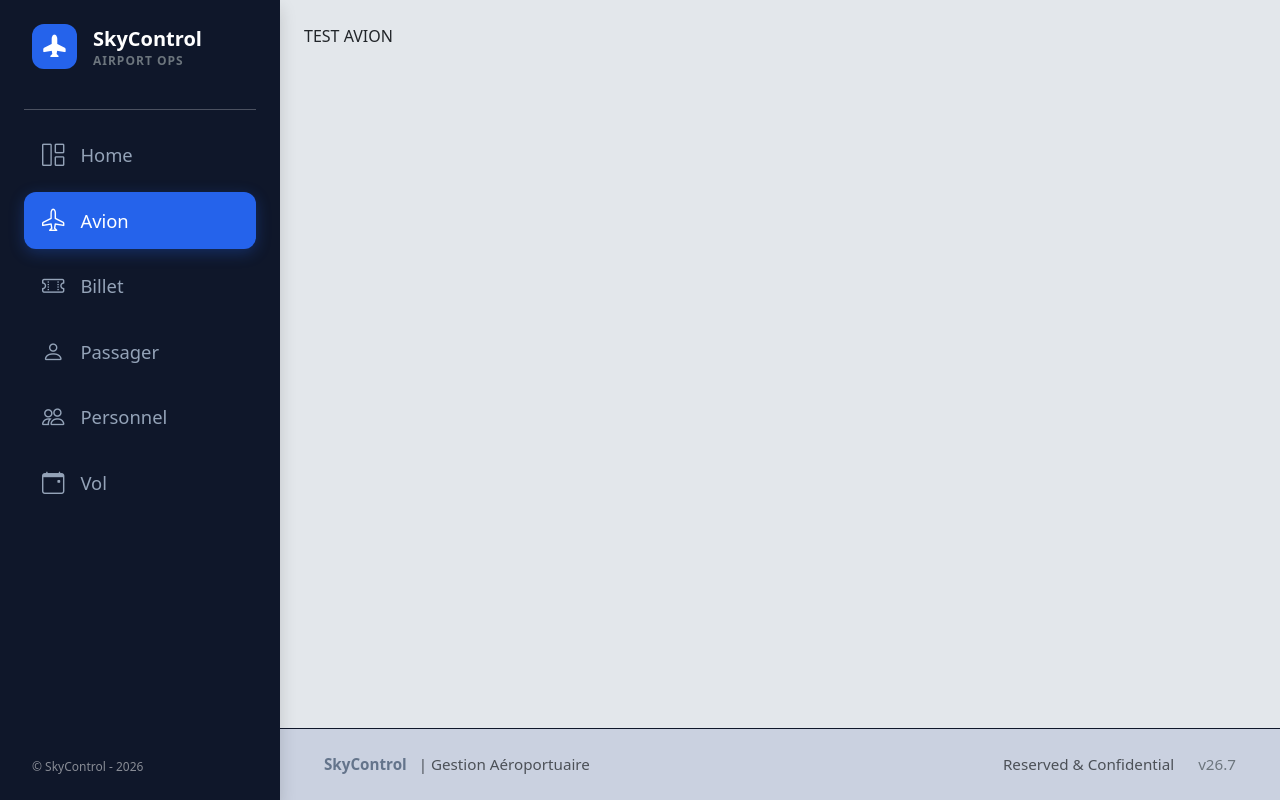
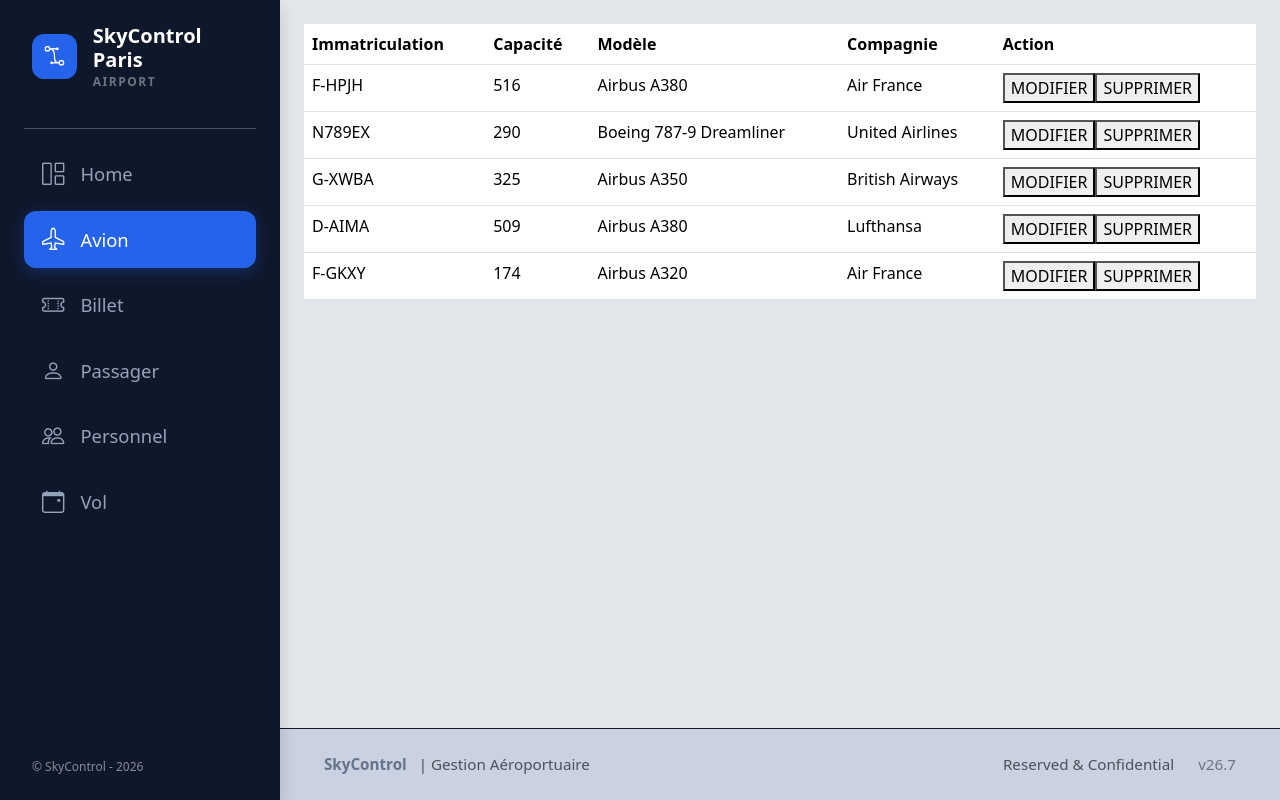
Before and after one commit to Palouziii/SkyControl, a React (Vite) app: page /Avion in a window 1280 px wide. Built offline with nearby package versions, Linux system fonts and the light colour scheme.

Commit message:
+ Affichage Avions avec des fakeData

```diff
--- /dev/null
+++ b/src/components/Avion/AvionCard.jsx
@@ -0,0 +1,36 @@
+import avionService from "../../services/AvionService";
+
+export default function AvionCard() {
+  const avions = avionService.getAll();
+
+  return (
+    <>
+      <table className="table table-strepid">
+        <thead>
+          <tr>
+            <th>Immatriculation</th>
+            <th>Capacité</th>
+            <th>Modèle</th>
+            <th>Compagnie</th>
+            <th>Action</th>
+          </tr>
+        </thead>
+
+        <tbody>
+          {avions.map((avion) => (
+            <tr key={avion.immatriculation}>
+              <td>{avion.immatriculation}</td>
+              <td>{avion.capacite}</td>
+              <td>{avion.modele}</td>
+              <td>{avion.compagnie}</td>
+              <td>
+                <button>MODIFIER</button>
+                <button>SUPPRIMER</button>
+              </td>
+            </tr>
+          ))}
+        </tbody>
+      </table>
+    </>
+  );
+}
--- a/src/components/Layout.jsx
+++ b/src/components/Layout.jsx
@@ -2,21 +2,18 @@
 import "../css/SideBar.css";
 import "../css/Footer.css";
 
-export default function Layout({children}) {
+export default function Layout({ children }) {
   return (
     <div className="layout-container">
       <header className="sidebar-container shadow">
         <div className="d-flex align-items-center mb-4 ps-2">
           <div className="brand-icon-box me-3">
-            <i className="bi bi-airplane-fill text-white fs-4"></i>
+            <i className="bi bi-bezier2 text-white fs-4"></i>
           </div>
           <div className="lh-1">
-            <h5 className="m-0 fw-bold">SkyControl</h5>
-            <small
-              className="text-secondary fw-bold text-uppercase"
-              style={{ fontSize: "10px", letterSpacing: "1px" }}
-            >
-              Airport Ops
+            <h5 className="m-0 fw-bold">SkyControl Paris</h5>
+            <small className="text-secondary fw-bold text-uppercase">
+              Airport
             </small>
           </div>
         </div>
--- a/src/css/Footer.css
+++ b/src/css/Footer.css
@@ -1,11 +1,9 @@
-/* Structure Globale */
 .layout-container {
   display: flex;
   min-height: 100vh;
   background-color: #e3e7eb;
 }
 
-/* SIDEBAR */
 .sidebar-container {
   width: 280px;
   height: 100vh;
@@ -32,7 +30,7 @@
 
 .sidebar-container .nav-link {
   color: #94a3b8 !important;
-  font-size: 1.15rem !important; /* Texte agrandi */
+  font-size: 1.15rem !important;
   font-weight: 500;
   padding: 12px 18px !important;
   border-radius: 12px;
@@ -48,7 +46,7 @@
 }
 
 .sidebar-container .bi {
-  font-size: 1.4rem !important; /* Icônes agrandies */
+  font-size: 1.4rem !important;
 }
 
 
@@ -65,7 +63,6 @@
   padding: 2rem;
 }
 
-/* FOOTER EN BAS */
 .footer-main {
   background-color: #cad1e0;
   border-top: 1px solid #0f172a;
--- /dev/null
+++ b/src/data/FakeData.js
@@ -0,0 +1,9 @@
+import { Avion } from "../model/Avion"
+
+export const ListeAvions = [
+    new Avion("F-HPJH", 516, "Airbus A380", "Air France"),
+    new Avion("N789EX", 290, "Boeing 787-9 Dreamliner", "United Airlines"),
+    new Avion("G-XWBA", 325, "Airbus A350", "British Airways"),
+    new Avion("D-AIMA", 509, "Airbus A380", "Lufthansa"),
+    new Avion("F-GKXY", 174, "Airbus A320", "Air France"),
+];
--- /dev/null
+++ b/src/model/Avion.js
@@ -0,0 +1,9 @@
+export class Avion{
+    constructor(immatriculation, capacite, modele, compagnie){
+        this.immatriculation = immatriculation
+        this.capacite = capacite
+        this.modele = modele
+        this.compagnie = compagnie
+    }
+
+}
--- a/src/pages/Avion.jsx
+++ b/src/pages/Avion.jsx
@@ -1,5 +1,11 @@
-export default function Avion(){
-    return(
-        <div>TEST AVION</div>
-    )
+import AvionCard from "../components/Avion/AvionCard";
+
+export default function Avion() {
+  return (
+    <>
+      <section>
+        <AvionCard />
+      </section>
+    </>
+  );
 }
--- /dev/null
+++ b/src/services/AvionService.js
@@ -0,0 +1,13 @@
+import { ListeAvions } from "../data/FakeData";
+
+export class AvionService{
+    constructor(){
+        this.avions = ListeAvions;
+    }
+
+        getAll(){
+            return this.avions
+        }
+}
+
+export default new AvionService()
```
Also changed, not shown: public/concept/LoopingImage.jpg (added).
